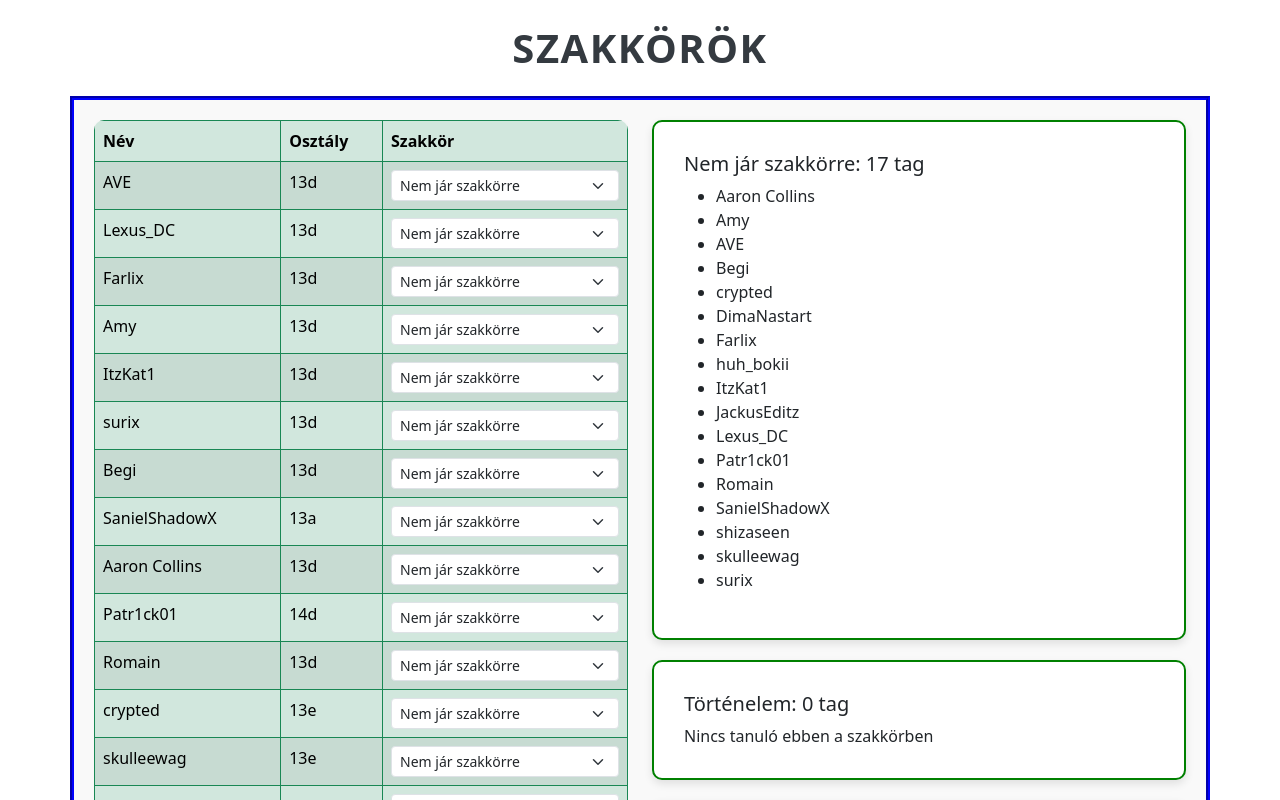
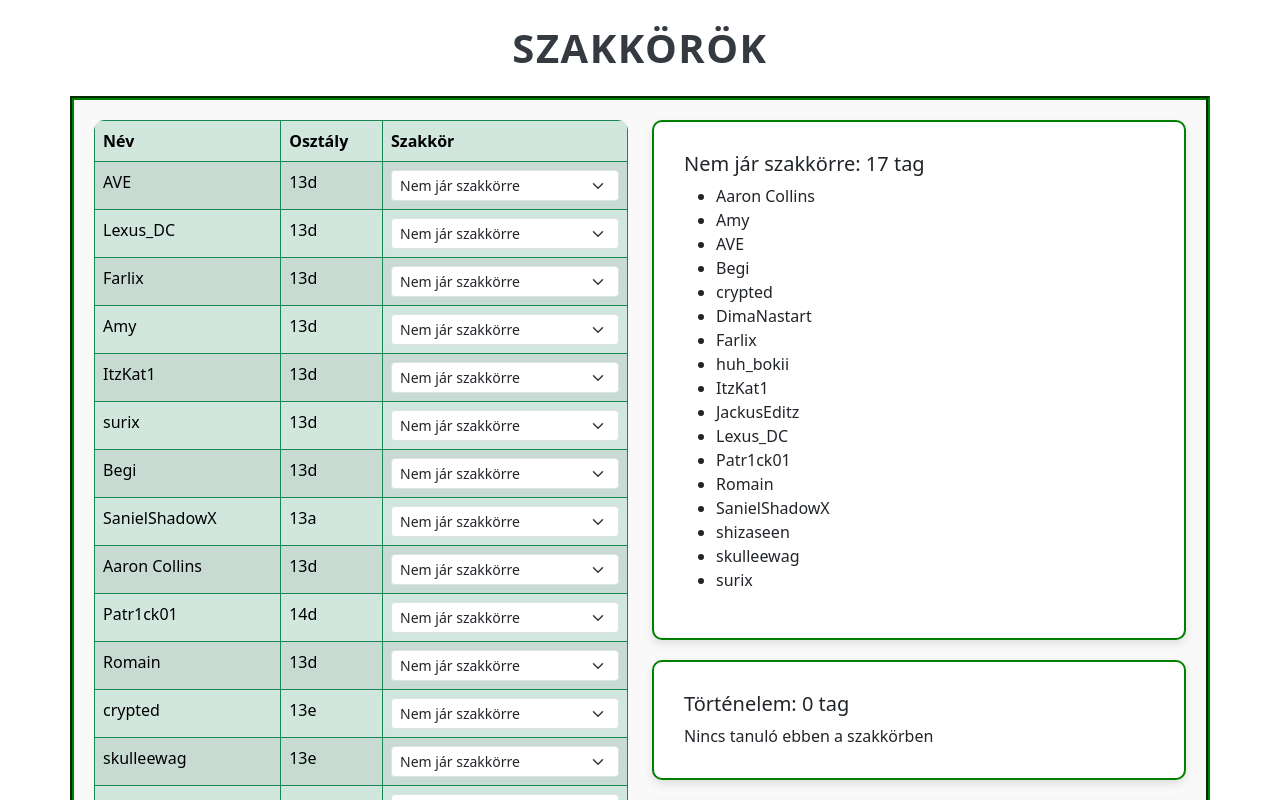
Before and after one commit to janesz315/Szakkorok, a Vue app: page / in a window 1280 px wide. Shown: the top 800 px of the page. Built offline with nearby package versions, Linux system fonts and the light colour scheme.

Commit message:
zöld szegély

```diff
--- a/src/views/HomeView.vue
+++ b/src/views/HomeView.vue
@@ -88,7 +88,7 @@ export default {
 
 <style>
 .my-border {
-  border: 4px groove blue;
+  border: 4px groove green;
   padding: 20px;
   background-color: #f9f9f9;
 }
```
